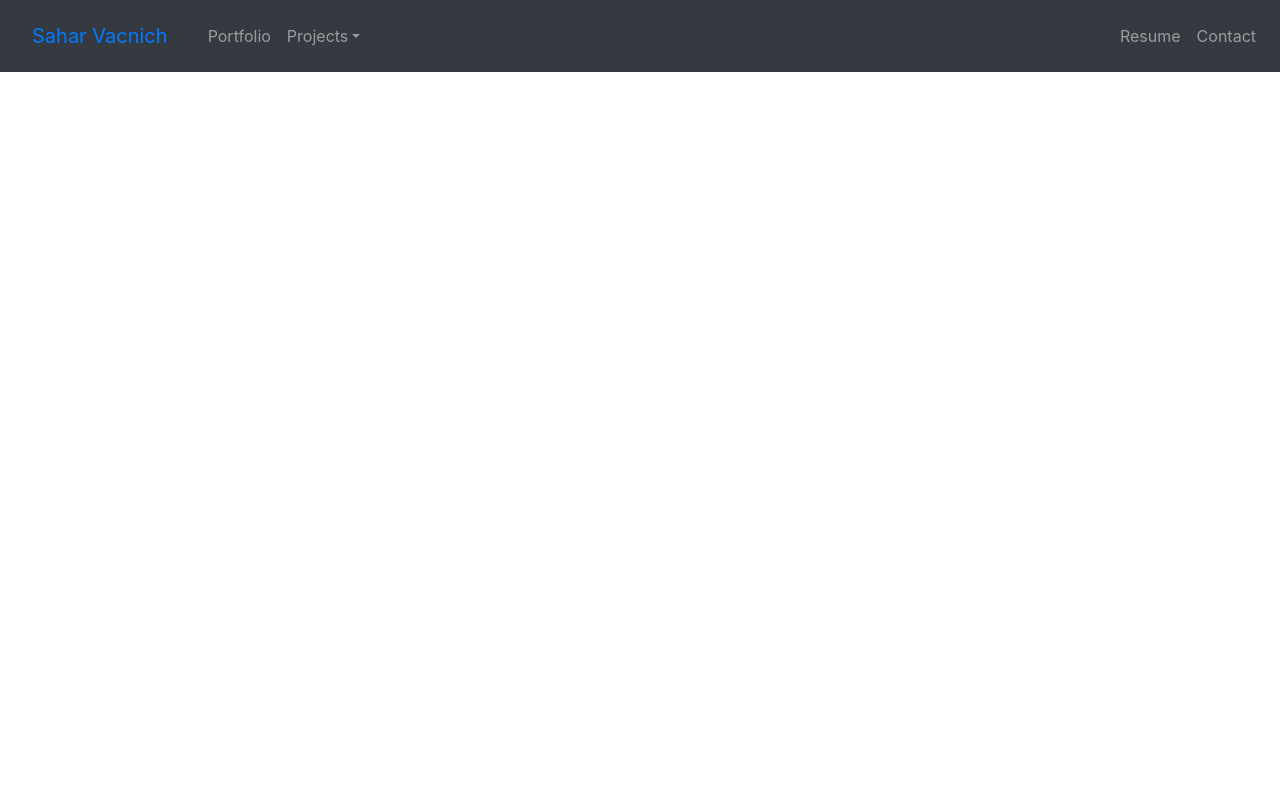
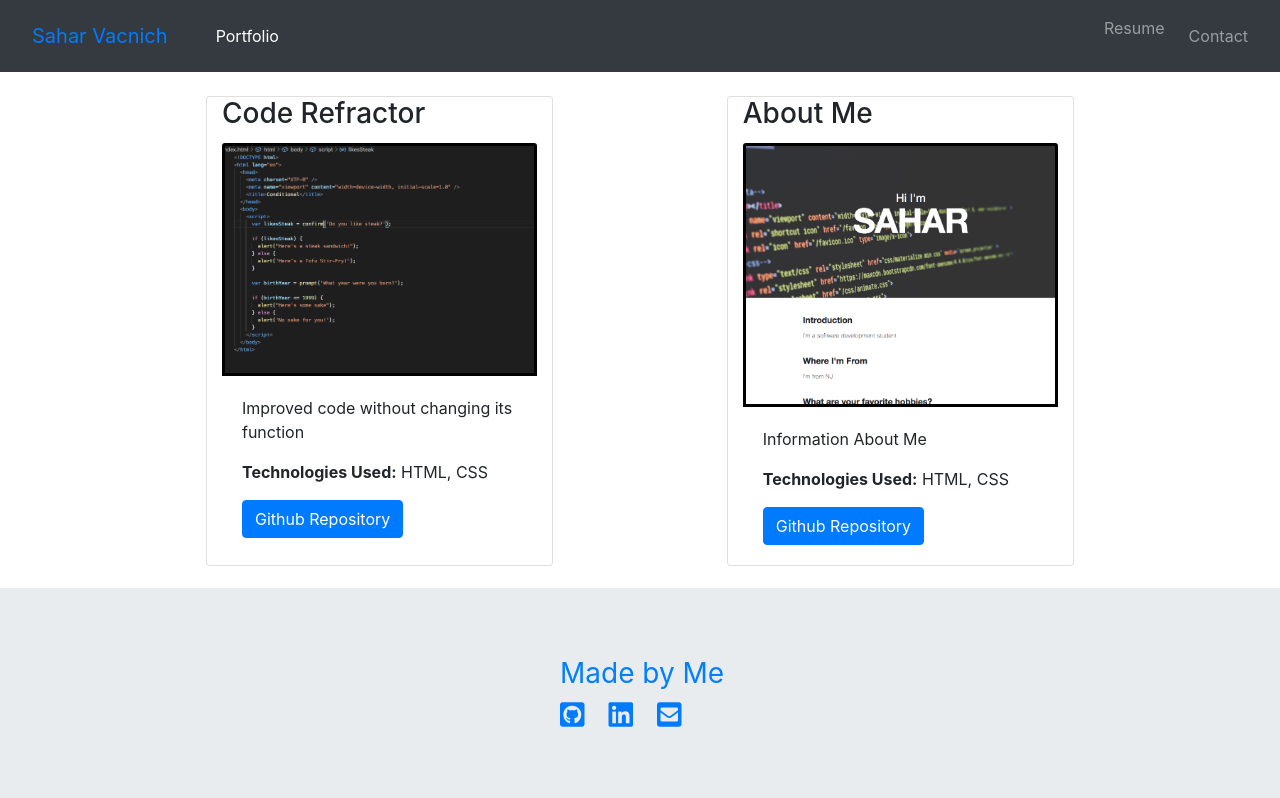
Before and after one commit to saharVac/portfolio, a React (Create React App) app: page /portfolio in a window 1280 px wide. Shown: the top 798 px of the page. Built offline with nearby package versions, Linux system fonts and the light colour scheme.

Commit message:
Added Footer

```diff
--- a/public/index.html
+++ b/public/index.html
@@ -14,6 +14,12 @@
       manifest.json provides metadata used when your web app is installed on a
       user's mobile device or desktop. See https://developers.google.com/web/fundamentals/web-app-manifest/
     -->
+    <link
+      rel="stylesheet"
+      href="https://pro.fontawesome.com/releases/v5.10.0/css/all.css"
+      integrity="sha384-AYmEC3Yw5cVb3ZcuHtOA93w35dYTsvhLPVnYs9eStHfGJvOvKxVfELGroGkvsg+p"
+      crossorigin="anonymous"
+    />
     <link rel="manifest" href="%PUBLIC_URL%/manifest.json" />
     <!--
       Notice the use of %PUBLIC_URL% in the tags above.
--- a/src/App.css
+++ b/src/App.css
@@ -44,3 +44,12 @@ main img {
 #title {
   color: #007fff;
 }
+
+#portfolio {
+  margin-bottom: 250px
+}
+
+#footer-row {
+  font-size: 28px;
+  color: #007fff !important
+}
--- a/src/App.js
+++ b/src/App.js
@@ -2,7 +2,9 @@ import { BrowserRouter as Router, Route } from "react-router-dom"
 import './App.css';
 import "bootstrap/dist/css/bootstrap.min.css"
 import Home from "./components/Pages/Home.js"
+import Portfolio from "./components/Pages/Portfolio.js"
 import Navbar from "./components/Navbar"
+import Footer from "./components/Footer"
 
 function App() {
   return (
@@ -10,9 +12,10 @@ function App() {
       <div>
         <Navbar />
         <Route exact path="/" component={Home} />
-        {/* <Route exact path="/portfolio" component={Discover} />
-        <Route exact path="/resume" component={Search} />
-        <Route exact path="/contact" component={Search} /> */}
+        <Route exact path="/portfolio" component={Portfolio} />
+        {/* <Route exact path="/resume" component={Search} />
+        <Route exact path="/contact" component={Search} />  */}
+        <Footer />
       </div>
     </Router>
   );
--- /dev/null
+++ b/src/components/Footer.js
@@ -0,0 +1,35 @@
+import React from "react";
+
+function Footer() {
+
+    return (
+        <footer class="jumbotron jumbotron-fluid fixed-bottom mb-0">
+            <div class="container">
+                <div id="footer-row" class="row">
+                    <div class="col-3 col-sm-3 col-md-4 col-lg-5"></div>
+                    <div class="col-9 col-sm-9 col-md-8 col-lg-7">
+                        Made by Me
+                    </div>
+                    <div class="col-3 col-sm-3 col-md-4 col-lg-5"></div>
+                    <div class="col-9 col-sm-9 col-md-8 col-lg-7">
+                        <a target="_blank" href="https://github.com/saharVac">
+                        <i class="fab fa-github-square"></i>
+                        </a>
+                        <a
+                        class="ml-4"
+                        target="_blank"
+                        href="https://linkedin.com/in/svacnich"
+                        >
+                        <i class="fab fa-linkedin"></i>
+                        </a>
+                        <a class="ml-4" href="mailto:vcsahar@gmail.com">
+                        <i class="fas fa-envelope-square"></i>
+                        </a>
+                    </div>
+                </div>
+            </div>
+            </footer>
+    )
+}
+
+export default Footer
--- a/src/components/Navbar.js
+++ b/src/components/Navbar.js
@@ -16,17 +16,25 @@ function NavTabs(props) {
             <Navbar.Toggle aria-controls="responsive-navbar-nav" />
             <Navbar.Collapse id="responsive-navbar-nav">
                 <Nav className="mr-auto">
-                <Nav.Link href="#features">Portfolio</Nav.Link>
-                <NavDropdown title="Projects" id="collasible-nav-dropdown">
+                <Nav.Link>
+                    <Link to="/portfolio" className={location.pathname === "/portfolio" ? "nav-link active" : "nav-link"}>
+                        Portfolio
+                    </Link>
+                </Nav.Link>
+                {/* <NavDropdown title="Projects" id="collasible-nav-dropdown">
                     <NavDropdown.Item href="#action/3.1">Home</NavDropdown.Item>
                     <NavDropdown.Item href="#action/3.2">Portfolio</NavDropdown.Item>
                     <NavDropdown.Item href="#action/3.3">Resume</NavDropdown.Item>
                     <NavDropdown.Item href="#action/3.4">Contact</NavDropdown.Item>
-                </NavDropdown>
+                </NavDropdown> */}
                 </Nav>
                 <Nav>
                 <Nav.Link target="_blank" href={Resume}>Resume</Nav.Link>
-                <Nav.Link href="#deets">Contact</Nav.Link>
+                <Nav.Link >
+                    <Link to="/contact" className={location.pathname === "/contact" ? "nav-link active" : "nav-link"}>
+                        Contact
+                    </Link>
+                </Nav.Link>
                 </Nav>
             </Navbar.Collapse>
         </Navbar>
--- a/src/components/Pages/Portfolio.js
+++ b/src/components/Pages/Portfolio.js
@@ -1,9 +1,16 @@
 import React from "react";
+import codeRefractor from "../../resources/images/code-refractor.jpg"
+import aboutMe from "../../resources/images/about-me.jpg"
+import javascriptQuiz from "../../resources/images/javascript-quiz.jpg"
+import workdayScheduler from "../../resources/images/work-day-scheduler.jpg"
+import weatherDashbaord from "../../resources/images/weather-dashboard.jpg"
+import chopCheese from "../../resources/images/chopCheese.jpg"
+import hotDawgR from "../../resources/images/hotDawgr.jpg"
 
 function portfolio() {
 
     return (
-        <main class="container-fluid" style="margin-bottom: 250px">
+        <main id="portfolio" class="container-fluid">
             <div class="row m-0 mt-4">
                 <div class="col-1"></div>
 
@@ -17,8 +24,8 @@ function portfolio() {
                         href="https://saharvac.github.io/code-refractor/"
                         ><img
                         class="card-img-top"
-                        src="images/code-refractor.jpg"
-                        alt="Card image cap"
+                        src={codeRefractor}
+                        alt="Card caption"
                     /></a>
                     <div class="card-body">
                         <p class="card-text">
@@ -42,8 +49,8 @@ function portfolio() {
                         href="https://saharvac.github.io/prework-about-me/"
                         ><img
                         class="card-img-top"
-                        src="images/about-me.jpg"
-                        alt="Card image cap"
+                        src={aboutMe}
+                        alt="Card caption"
                     /></a>
                     <div class="card-body">
                         <p class="card-text">Information About Me</p>
@@ -65,8 +72,8 @@ function portfolio() {
                         href="https://saharvac.github.io/javascript-quiz/"
                         ><img
                         class="card-img-top"
-                        src="images/javascript-quiz.jpg"
-                        alt="Card image cap"
+                        src={javascriptQuiz}
+                        alt="Card caption"
                     /></a>
                     <div class="card-body">
                         <p class="card-text">Timed Quiz</p>
@@ -91,8 +98,8 @@ function portfolio() {
                     >
                         <img
                         class="card-img-top"
-                        src="images/work-day-scheduler.jpg"
-                        alt="Card image cap"
+                        src={workdayScheduler}
+                        alt="Card caption"
                     /></a>
                     <div class="card-body">
                         <p class="card-text">
@@ -118,8 +125,8 @@ function portfolio() {
                         href="https://saharvac.github.io/weather-dashboard/"
                         ><img
                         class="card-img-top"
-                        src="images/weather-dashboard.jpg"
-                        alt="Card image cap"
+                        src={weatherDashbaord}
+                        alt="Card caption"
                     /></a>
                     <div class="card-body">
                         <p class="card-text">Weather Dashboard</p>
@@ -144,8 +151,8 @@ function portfolio() {
                     >
                         <img
                         class="card-img-top"
-                        src="images/chopCheese.jpg"
-                        alt="Card image cap"
+                        src={chopCheese}
+                        alt="Card caption"
                     /></a>
                     <div class="card-body">
                         <p class="card-text">chopCheese</p>
@@ -168,10 +175,10 @@ function portfolio() {
                         target="_blank"
                         href="https://project-two-asika.herokuapp.com/"
                     >
-                        <img
+                    <img
                         class="card-img-top"
-                        src="images/hotDawgr.jpg"
-                        alt="Card image cap"
+                        src={hotDawgR}
+                        alt="Card caption"
                     /></a>
                     <div class="card-body">
                         <p class="card-text">HotDawgr</p>
```
Also changed, not shown: src/components/Pages/Contact.js (added), 1 other file (tests, documents, lock files or other folders).
